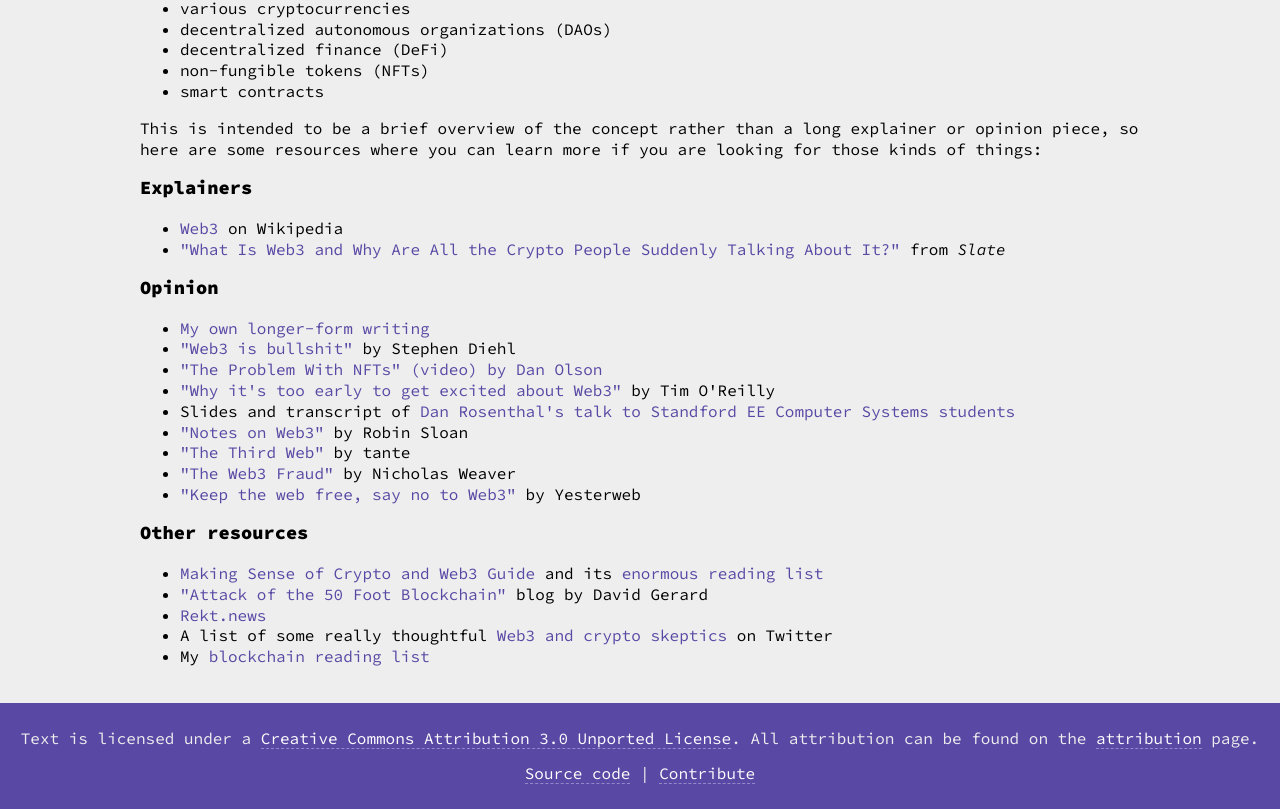
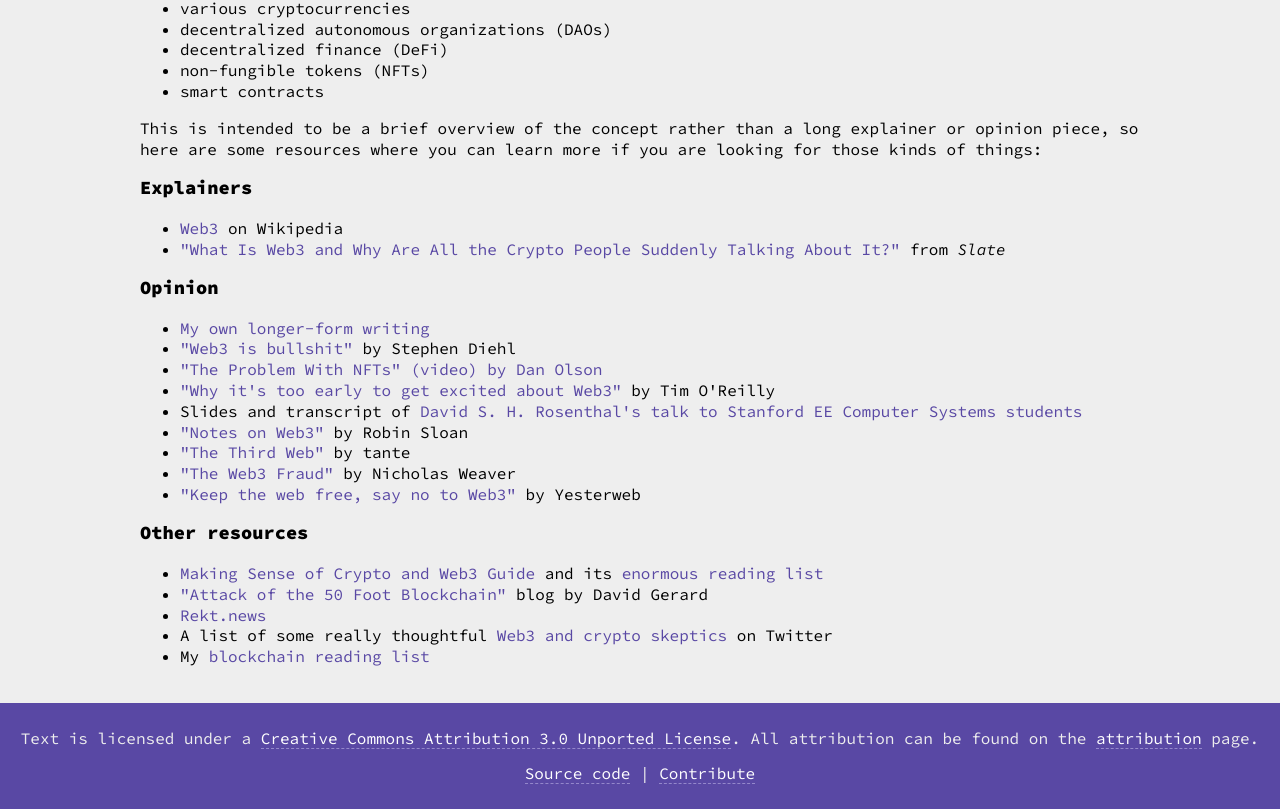
Before and after one commit to nakaohideo/web3-is-going-great, a Next.js app in the folder src/: page /what in a window 1280 px wide. Shown: the part 551-1360 px from the top of the page. Built offline with nearby package versions, Linux system fonts and the light colour scheme.

Commit message:
How did I mess that up so badly

```diff
--- a/src/pages/what.js
+++ b/src/pages/what.js
@@ -126,7 +126,8 @@ export default function WhatIsWeb3() {
             <li>
               Slides and transcript of{" "}
               <ExternalLink href="https://blog.dshr.org/2022/02/ee380-talk.html">
-                Dan Rosenthal's talk to Standford EE Computer Systems students
+                David S. H. Rosenthal's talk to Stanford EE Computer Systems
+                students
               </ExternalLink>
             </li>
             <li>
```
